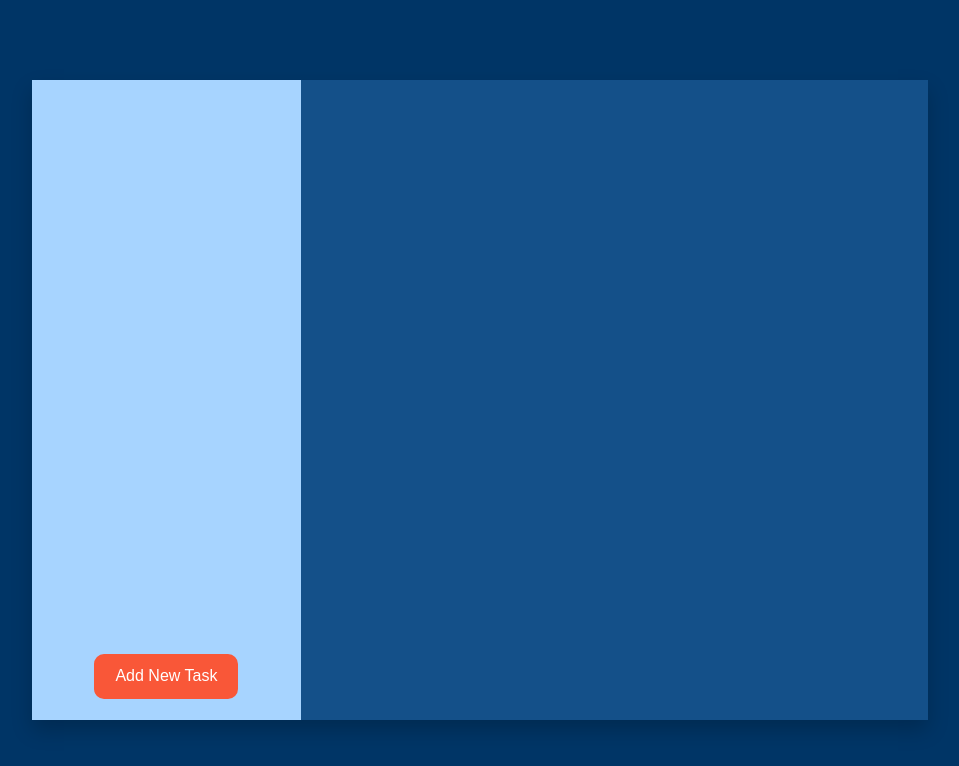
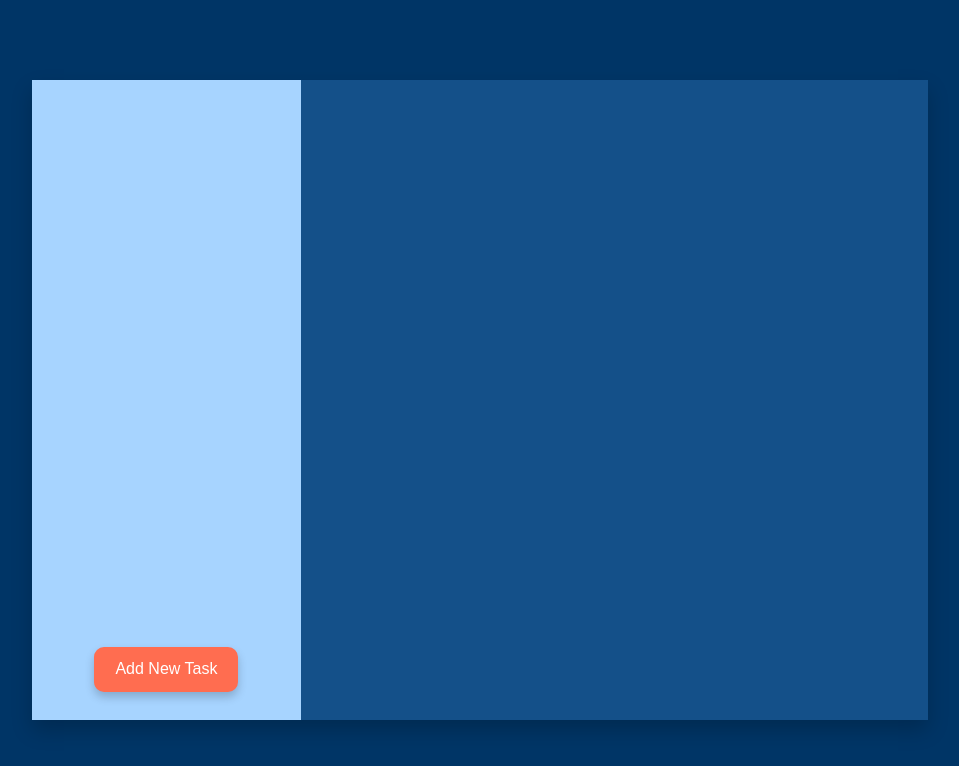
Before and after one commit to nima-ca/Todo-App, a React (Create React App) app: page / in a window 1280 px wide. In both pictures the pointer is over the button "Add New Task". Shown: the top 766 px of the page, without its empty margins (160-1119 px from the left). Built offline with nearby package versions, Linux system fonts and the light colour scheme.

Commit message:
button animation added

```diff
--- a/src/Components/UI/Button.module.css
+++ b/src/Components/UI/Button.module.css
@@ -20,4 +20,16 @@
   border-radius: 1rem;
   background-color: #f95738;
   color: #fff;
+  transition: all 0.3s;
 }
+
+.button:hover {
+  box-shadow: 0 0.5rem 1rem rgba(0, 0, 0, 0.2);
+  transform: translateY(-7px);
+  background-color: #ff6d50;
+}
+
+.button:active {
+  box-shadow: none;
+  transform: translateY(0);
+}
```
